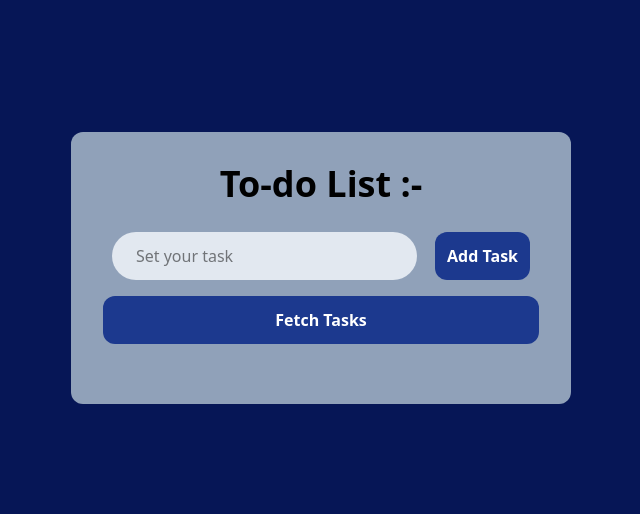
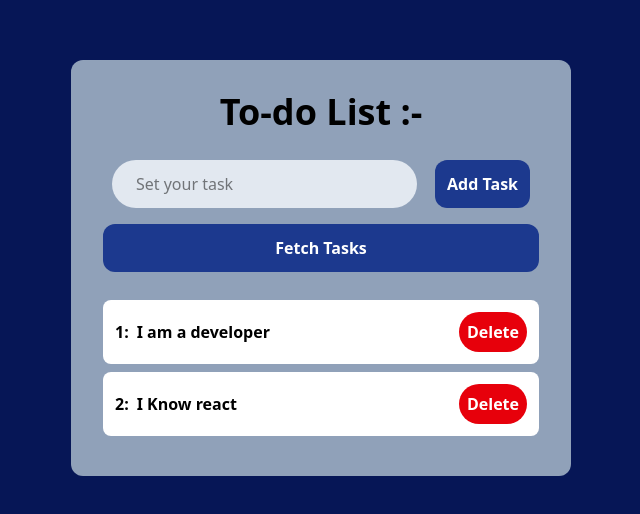
Before and after one commit to rafiqwe/Learn_Redux_Toolkit, a React (Vite) app: page / in a window 1280 px wide. Shown: the part 132-646 px from the top of the page, without its empty margins (319-959 px from the left). Built offline with nearby package versions, Linux system fonts and the light colour scheme.

Commit message:
How to get data from RTK store to react app using RTK

```diff
--- a/src/App.jsx
+++ b/src/App.jsx
@@ -1,4 +1,8 @@
+import { useSelector } from "react-redux";
+
 function App() {
+  const state = useSelector(state => state.tasksReducer.task)
+
   return (
     <>
       <div className="w-[400px] sm:w-[500px] mx-auto  rounded-xl bg-slate-400 p-8 ">
@@ -36,7 +40,7 @@ function App() {
             Fetch Tasks
           </button>
         </div>
-        {/* <ul>
+        <ul>
           {state.map((task, index) => {
             return (
               <li
@@ -44,7 +48,7 @@ function App() {
                 className="flex justify-between items-center   bg-white p-3 mb-2 rounded-lg"
               >
                 <div className="text flex  justify-center items-start gap-1 sm:gap-2">
-                  <p className="text-black font-bold">{index + 1} </p>
+                  <p className="text-black font-bold">{index + 1}:</p>
                   <h1 className="text-md font-bold text-black">{task}</h1>
                 </div>
                 <div className="delete_icon">
@@ -58,7 +62,7 @@ function App() {
               </li>
             );
           })}
-        </ul> */}
+        </ul>
       </div>
     </>
   );
```
